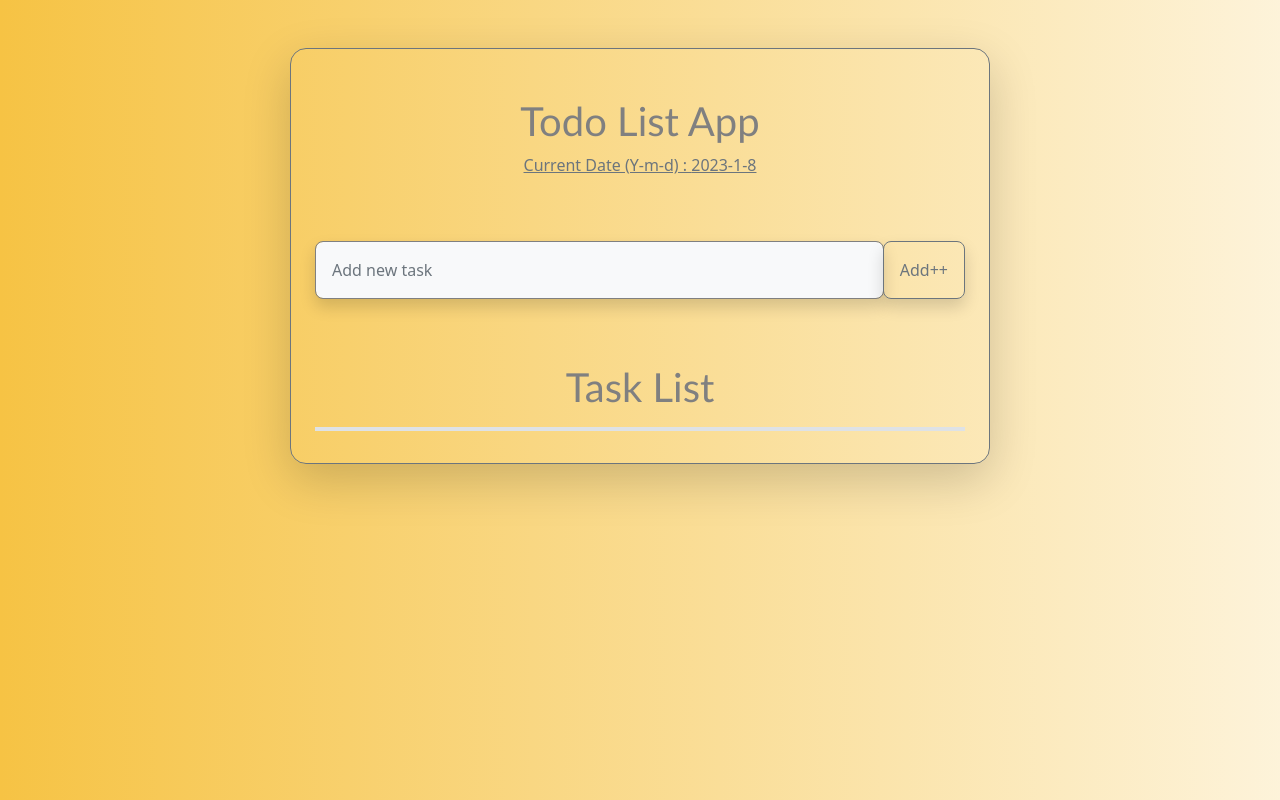
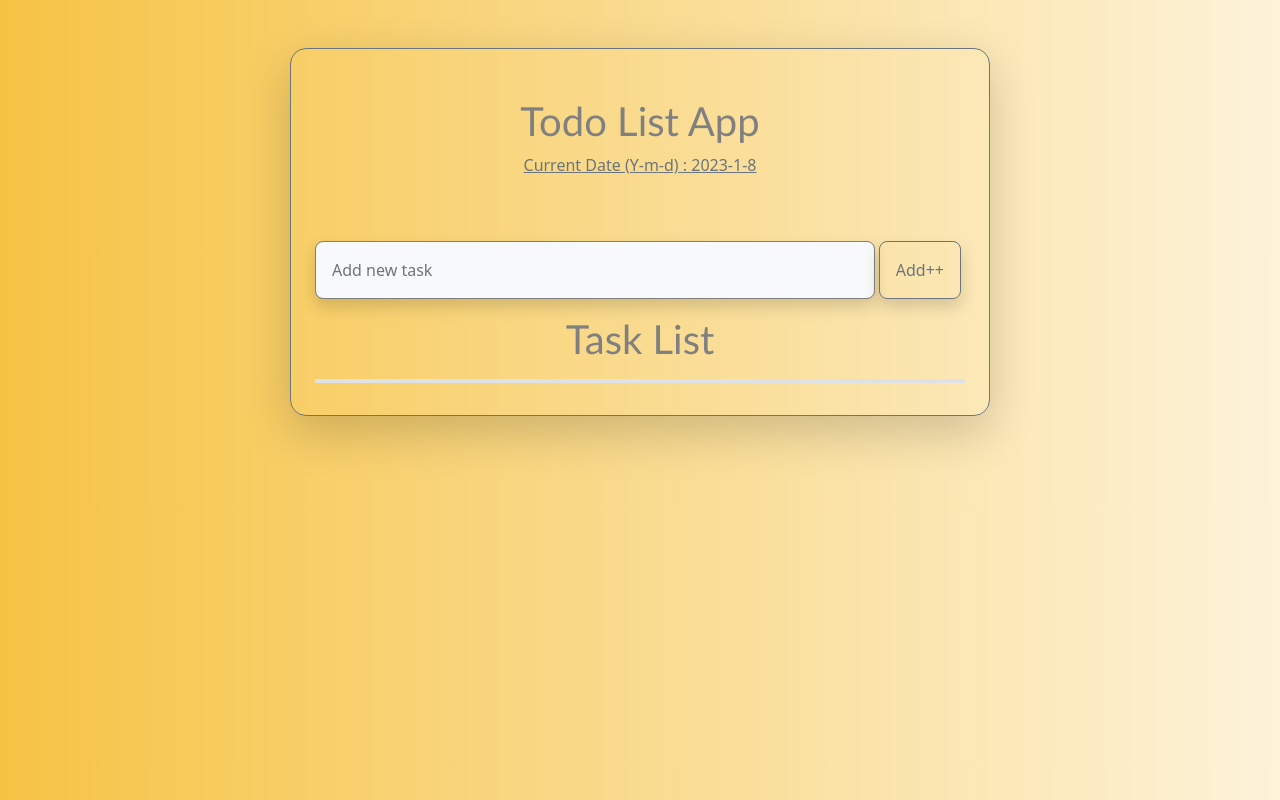
Before and after one commit to Nyambaa0303/pinecone_react_2023, a React (Create React App) app in the folder todo-list/: page / in a window 1280 px wide. Built offline with nearby package versions, Linux system fonts and the light colour scheme.

Commit message:
todo list

```diff
--- a/todo-list/src/todo.js
+++ b/todo-list/src/todo.js
@@ -23,7 +23,7 @@ export function Todos() {
   // list nemeh function
   function addTodo() {
     if (text === "") {
-      setError("Utgaa bichne uu?");
+      setError("Task empy !!!");
     } else {
       const newTodos = [...todos, text];
       setTodos(newTodos);
@@ -48,21 +48,31 @@ export function Todos() {
 
       <InputGroup className="">
         <Form.Control
-          className="bg-light rounded-3 mt-5 text-secondary shadow p-3 mb-5 bg-body-tertiary "
+          className="bg-light rounded-3 mt-5 text-secondary shadow p-3  bg-body-tertiary "
           placeholder="Add new task"
           value={text}
-          style={{ borderColor: error ? "red" : "gray" }}
+          style={
+            error
+              ? { borderColor: "red", borderWidth: "2px" }
+              : { borderColor: "gray" }
+          }
           onChange={handleTextChange}
         />
         <Button
-          className="mt-5 rounded-3 shadow p-3 mb-5 bg-body-tertiary rounded"
+          className="mt-5 rounded-3 shadow p-3 bg-body-tertiary rounded mx-1"
           variant="outline-secondary"
           onClick={addTodo}
         >
           Add++
         </Button>
-        {error && <div style={{ color: "red" }}>{error}</div>}
       </InputGroup>
+      <div>
+        {error && (
+          <div className="" style={{ color: "red" }}>
+            {error}
+          </div>
+        )}
+      </div>
 
       <div className="">
         <h1 className="mt-3 border-bottom border-4 pb-3">Task List</h1>
```
